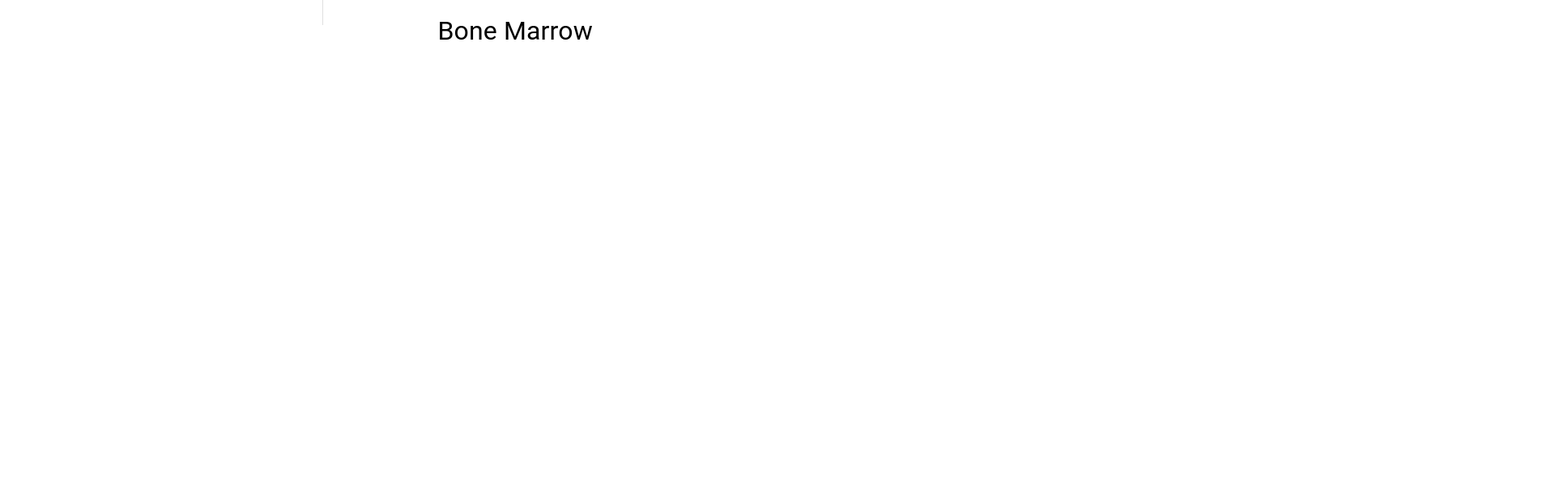
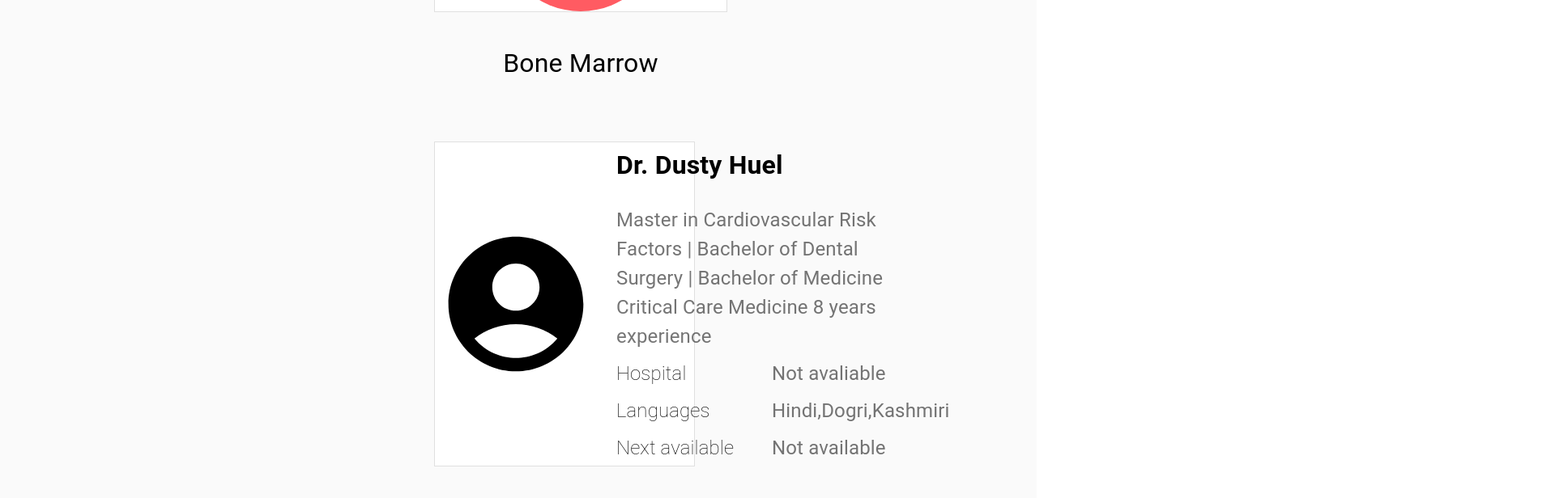
Before and after one commit to Ishusharma7/my-doctor, a React (Create React App) app: page / in a window 1280 px wide. Shown: the part 1280-1896 px from the top of the page at 81% size, 1920 px wide, since content can reach past the window. Before the commit the page ends 800 px from the top, so only its background shows below. Built offline with nearby package versions, Linux system fonts and the light colour scheme.

Commit message:
first commit

```diff
--- /dev/null
+++ b/src/Home Page/Cards/doc.module.css
@@ -0,0 +1,38 @@
+.both{
+    margin-top: 10em;
+    border: 1px solid rgba(0, 0, 0, 0.12);
+    width: 25vw;
+    height: 50vh;
+    display: flex;
+    flex-flow: row nowrap;
+    gap: 3vh;
+    background-color: white;
+}
+.both h1{
+    font-size: 2em;
+    color: black;
+}
+
+.up{
+    display: flex;
+    flex-direction: column;
+    justify-content: center;
+    gap: 10px;
+}
+.up p{
+    font-size: 1.5em;
+    color: rgba(0, 0, 0, 0.54);
+    width: 15em;
+}
+.low{
+    display: flex;
+    flex-direction: column;
+    gap: 10px;
+}
+.low h2{
+    font-weight: 100;
+    width: 8em;
+}
+.lower{
+    display: flex;
+}
--- a/src/Home Page/Cards/doctcard.js
+++ b/src/Home Page/Cards/doctcard.js
@@ -0,0 +1,29 @@
+import React from 'react'
+import AccountCircleIcon from '@mui/icons-material/AccountCircle';
+import css from './doc.module.css'
+
+function Doc() {
+  const  data= [
+        {h1: 'Dr. Dusty Huel', p:'Master in Cardiovascular Risk Factors | Bachelor of Dental Surgery | Bachelor of Medicine Critical Care Medicine 8 years experience', hospital: 'Not avaliable', lang: 'Hindi,Dogri,Kashmiri', aval:'Not available'}
+    ]
+  return (
+    <div>
+        {data.map((item, index) => (
+            <div className={css.both} key={index}>
+              <div><AccountCircleIcon  style={{ fontSize: 200, marginTop: '.5em' }} /></div>
+              <div className={css.up}>
+                <h1>{item.h1}</h1>
+                <p>{item.p}</p>
+                <div className={css.low}>
+                <div className={css.lower}><h2>Hospital</h2><p>{item.hospital}</p></div>
+                <div className={css.lower}><h2>Languages</h2><p>{item.lang}</p></div>
+                <div className={css.lower}><h2>Next available</h2><p>{item.aval}</p></div>
+                </div>
+              </div>
+            </div>
+          ))}
+    </div>
+  )
+}
+
+export default Doc
--- a/src/Home Page/Cards/leftbar.js
+++ b/src/Home Page/Cards/leftbar.js
@@ -10,6 +10,7 @@ import { useState } from 'react';
 import Special from './specialities';
 import PersonIcon from '@mui/icons-material/Person';
 import BubbleChartIcon from '@mui/icons-material/BubbleChart';
+import Doc from './doctcard';
 function TabPanel(props) {
   const { children, value, index, ...other } = props;
 
@@ -53,7 +54,7 @@ function Left() {
     <div>
         <div className={css.nav}>
         <Box
-      sx={{ flexGrow: 1, display: 'flex', marginTop: '7rem', position:'fixed'}}
+      sx={{ flexGrow: 1, display: 'flex', marginTop: '7rem'}}
     >
       <Tabs
         orientation="vertical"
@@ -61,7 +62,7 @@ function Left() {
         value={value}
         onChange={handleChange}
         aria-label="Vertical tabs example"
-        sx={{ borderRight: 1, borderColor: 'divider' }}
+        sx={{ position: 'fixed', paddingRight: '4rem' }}
       >
         <Tab label= "Doctors" icon={<PersonIcon  style={{ fontSize: 50 }} />} iconPosition="start" {...a11yProps(0)} />
         <Tab label="Specialities" icon={<BubbleChartIcon  style={{ fontSize: 50 }} />} iconPosition="start" {...a11yProps(1)} />
@@ -73,10 +74,11 @@ function Left() {
         src = {d}
          />
          <Special />
+         <Doc />
         </div>
       </TabPanel>
       <TabPanel value={value} index={1}>
-      <div>
+      <div className={css.imge}>
          <Special />
         </div>
       </TabPanel>
--- a/src/Home Page/Cards/leftbar.module.css
+++ b/src/Home Page/Cards/leftbar.module.css
@@ -1,6 +1,9 @@
 *{
     padding: 0;
     margin: 0;
+}
+.nav{
+    background-color: #fafafa;
 }
 .nav button{
     width: 100%;
@@ -11,4 +14,6 @@
 }
 .imge {
     padding: 2em;
+    margin-left: 30em;
+    width: 90vw;
 }
--- a/src/Home Page/Cards/specialities.module.css
+++ b/src/Home Page/Cards/specialities.module.css
@@ -15,4 +15,5 @@
 h1{
     font-size: 5em;
     color:  #3f51b5;
+    margin-bottom: 0.5em;
 }
--- a/src/header/Header.js
+++ b/src/header/Header.js
@@ -37,7 +37,7 @@ export default function Header () {
                  options={top100Films}
                  forcePopupIcon={false}
                  renderInput={(params) => (
-                 <TextField {...params} placeholder="Select a Service"  style={{ width: '30vh', height: '5vh', backgroundColor: 'rgb(250, 248, 248)' }} />
+                 <TextField {...params} placeholder="Select a Service"  style={{ width: '30vh', height: '5vh', backgroundColor: 'rgb(250, 248, 248)', border:'none' }} />
                  )}
               />
             <input
```
